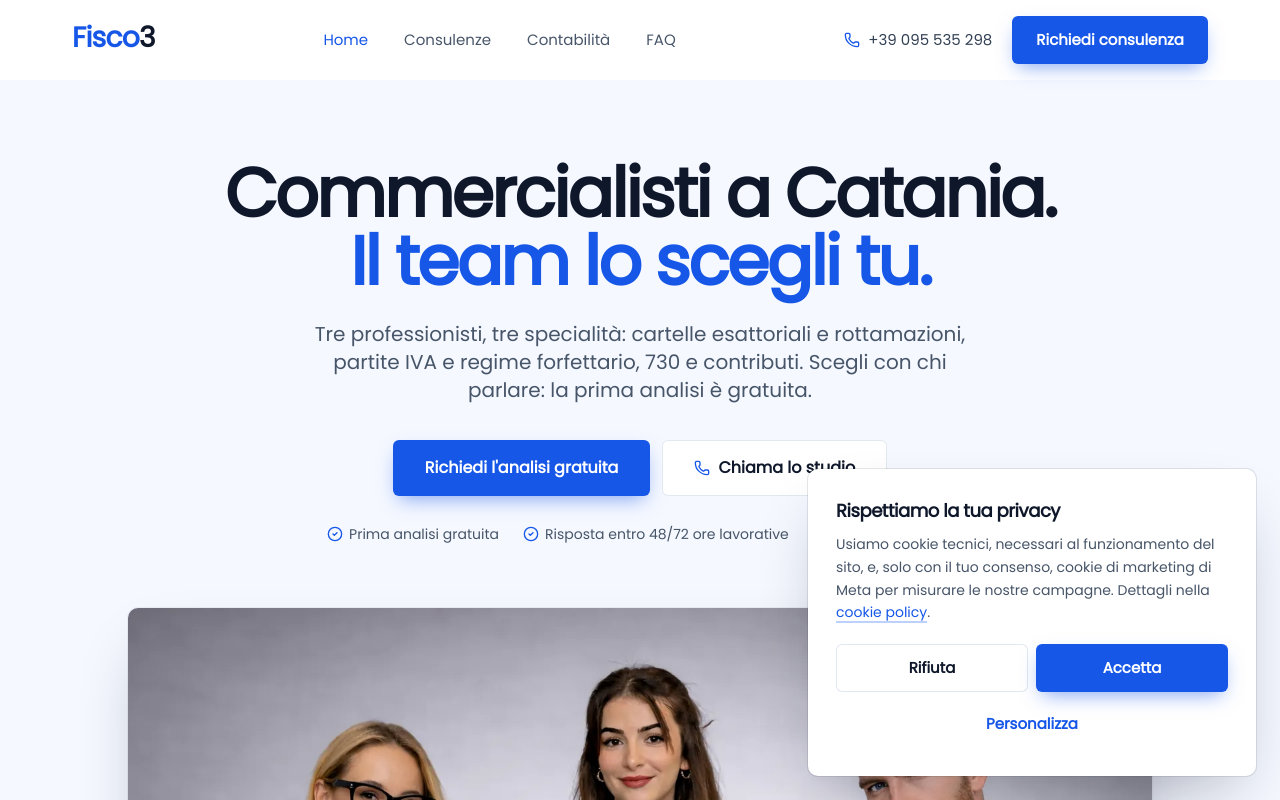
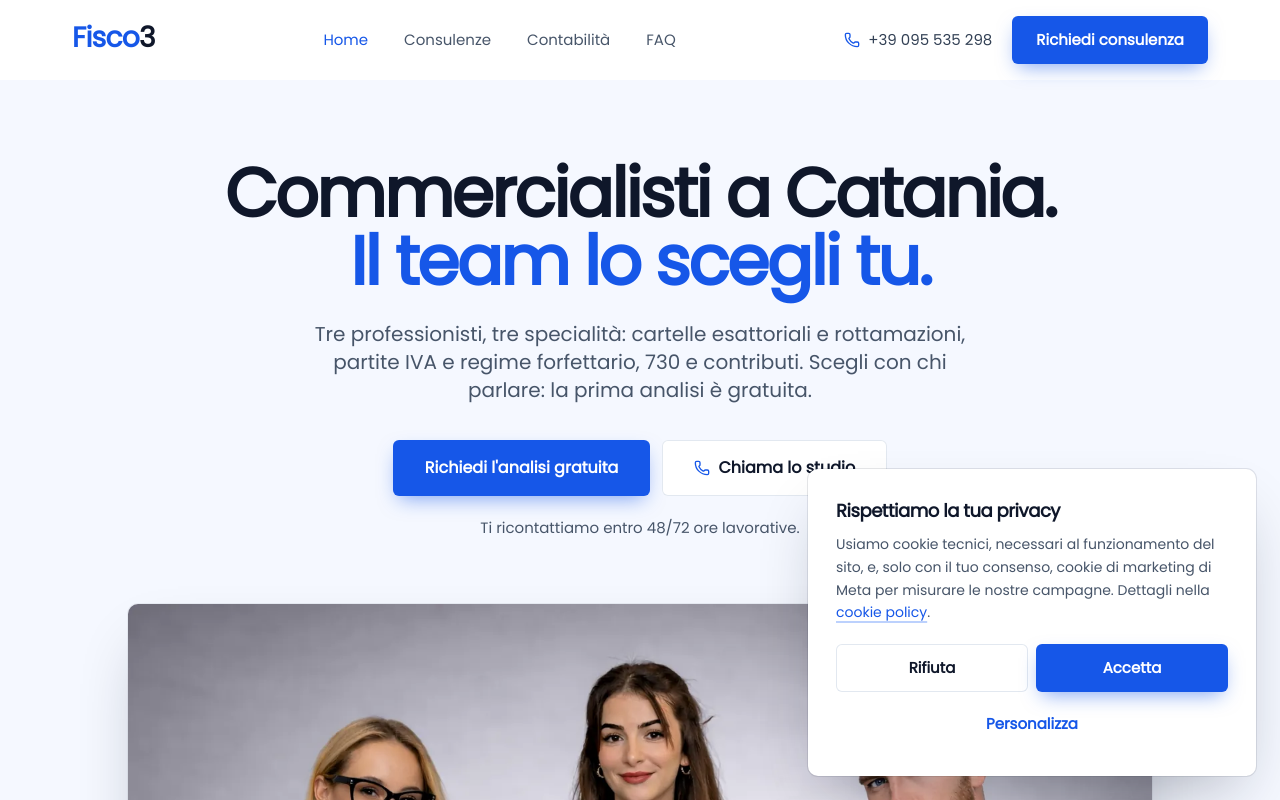
Before and after one commit to andreagaetanoscardaci04-cpu/Fisco3, a React (Vite) app: page / in a window 1280 px wide. Shown: the top 800 px of the page. Built offline with nearby package versions, Linux system fonts and the light colour scheme.

Commit message:
Homepage: tempi di risposta solo nell'hero e nella sezione finale
Tolti i chip sotto i pulsanti dell'hero e le ripetizioni in Come
funziona e Perché scegliere Fisco3.

Co-Authored-By: Claude Opus 5.5 <noreply@anthropic.com>

```diff
--- a/src/components/home/Hero.jsx
+++ b/src/components/home/Hero.jsx
@@ -2,7 +2,6 @@ import { Link } from "react-router-dom";
 import {
   ArrowRight,
   Briefcase,
-  CircleCheck,
   FileText,
   Phone,
   ShieldCheck,
@@ -22,12 +21,6 @@ const SPECIALTY_ICONS = {
   forfettario: Briefcase,
   730: FileText,
 };
-
-const REASSURANCE = [
-  "Prima analisi gratuita",
-  `Risposta entro ${studio.responseTime}`,
-  "Nessun impegno",
-];
 
 // Una scheda per specialità (o per professionista, quando ci sono i dati)
 function ChoiceCard({ to, icon: Icon, photo, title, subtitle, cta }) {
@@ -124,17 +117,9 @@ export default function Hero() {
             )}
           </div>
 
-          <ul className="mt-7 flex flex-wrap justify-center gap-x-6 gap-y-2 text-sm font-medium text-slate-600">
-            {REASSURANCE.map((item) => (
-              <li key={item} className="inline-flex items-center gap-1.5">
-                <CircleCheck
-                  aria-hidden="true"
-                  className="h-4 w-4 text-brand-600"
-                />
-                {item}
-              </li>
-            ))}
-          </ul>
+          <p className="mt-5 text-[15px] text-slate-600">
+            Ti ricontattiamo entro {studio.responseTime}.
+          </p>
         </div>
 
         <div className="reveal reveal-delay mx-auto mt-14 max-w-5xl md:mt-16">
--- a/src/components/home/HowItWorks.jsx
+++ b/src/components/home/HowItWorks.jsx
@@ -1,5 +1,4 @@
 import Section, { SectionHeader } from "../ui/Section.jsx";
-import { studio } from "../../config/studio";
 
 const STEPS = [
   {
@@ -8,7 +7,7 @@ const STEPS = [
   },
   {
     title: "Parli con lo specialista",
-    text: `Ti ricontattiamo entro ${studio.responseTime} e parli con il professionista che segue il tuo caso.`,
+    text: "Ti ricontattiamo e parli con il professionista che segue il tuo caso.",
   },
   {
     title: "Ricevi una proposta chiara",
--- a/src/components/home/WhyUs.jsx
+++ b/src/components/home/WhyUs.jsx
@@ -1,4 +1,4 @@
-import { Check, MessageSquareText, Receipt, Timer, Users } from "lucide-react";
+import { Check, MessageSquareText, Receipt, Users } from "lucide-react";
 import Button from "../ui/Button.jsx";
 import Section from "../ui/Section.jsx";
 import { studio } from "../../config/studio";
@@ -18,11 +18,6 @@ const REASONS = [
     Icon: Receipt,
     title: "Prezzo chiaro prima di iniziare",
     text: "Dopo l'analisi sai cosa c'è da fare e quanto costa. Nessuna sorpresa.",
-  },
-  {
-    Icon: Timer,
-    title: "Risposte in tempi certi",
-    text: `Ti rispondiamo entro ${studio.responseTime}.`,
   },
 ];
 
```
